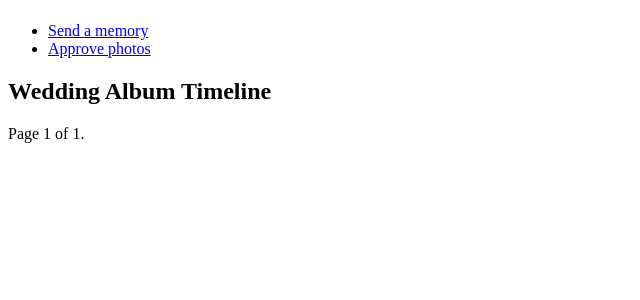
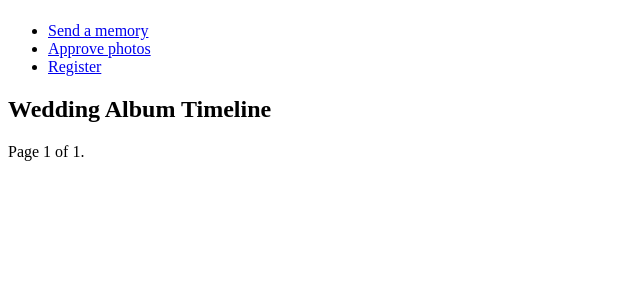
Before and after one commit to rvmoura96/wedding-album, a Django app: page / in a window 1280 px wide. Shown: the part 58-358 px from the top of the page, without its empty margins (0-640 px from the left). Run offline with Django 3.2, Linux system fonts and the light colour scheme; the visitor is signed in with stand-in values (Sample User, id 1); data that the repository does not hold is empty.

Commit message:
adding register url on nav.

```diff
--- a/core/templates/base.html
+++ b/core/templates/base.html
@@ -11,6 +11,7 @@
     <ul>
         <li><a href="{% url 'submit-photo' %}">Send a memory</a></li>
         <li><a href="{% url 'photo-approvement' %}">Approve photos</a></li>
+        <li><a href="{% url 'register' %}">Register</a></li>
     </ul>
     <main>
       {% block content %}
```
